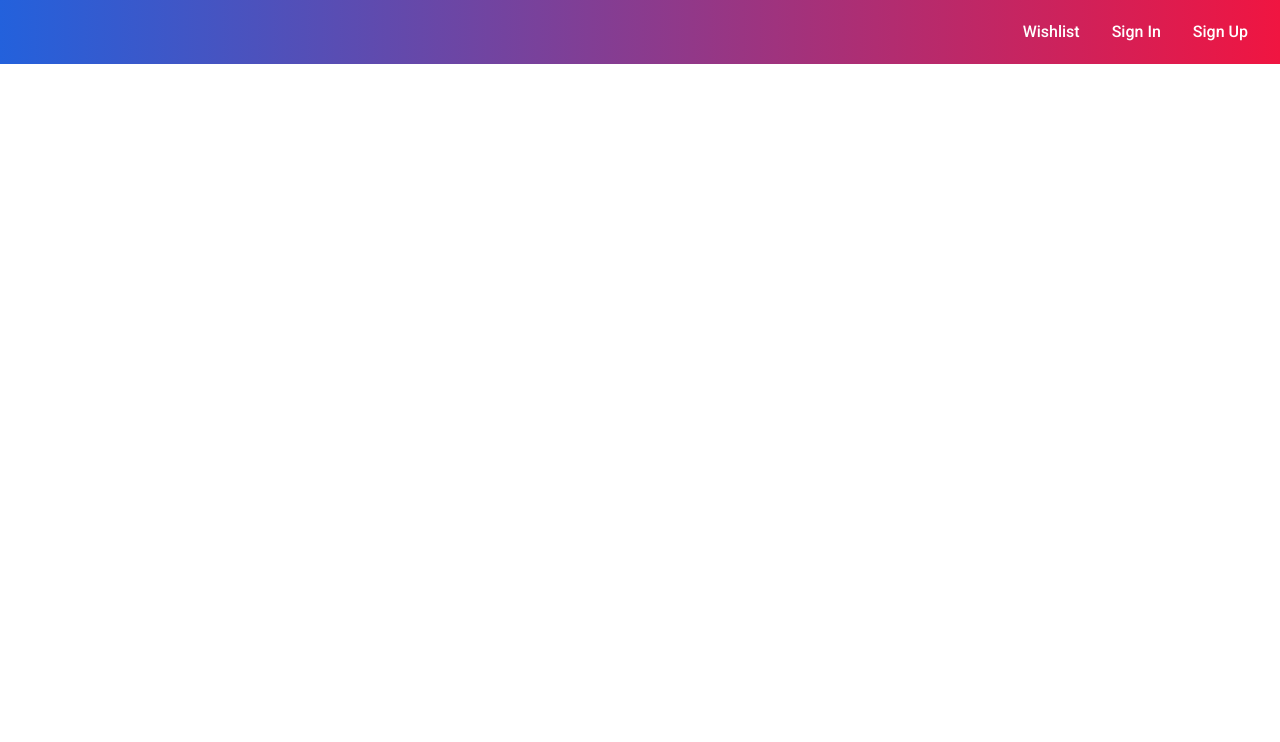
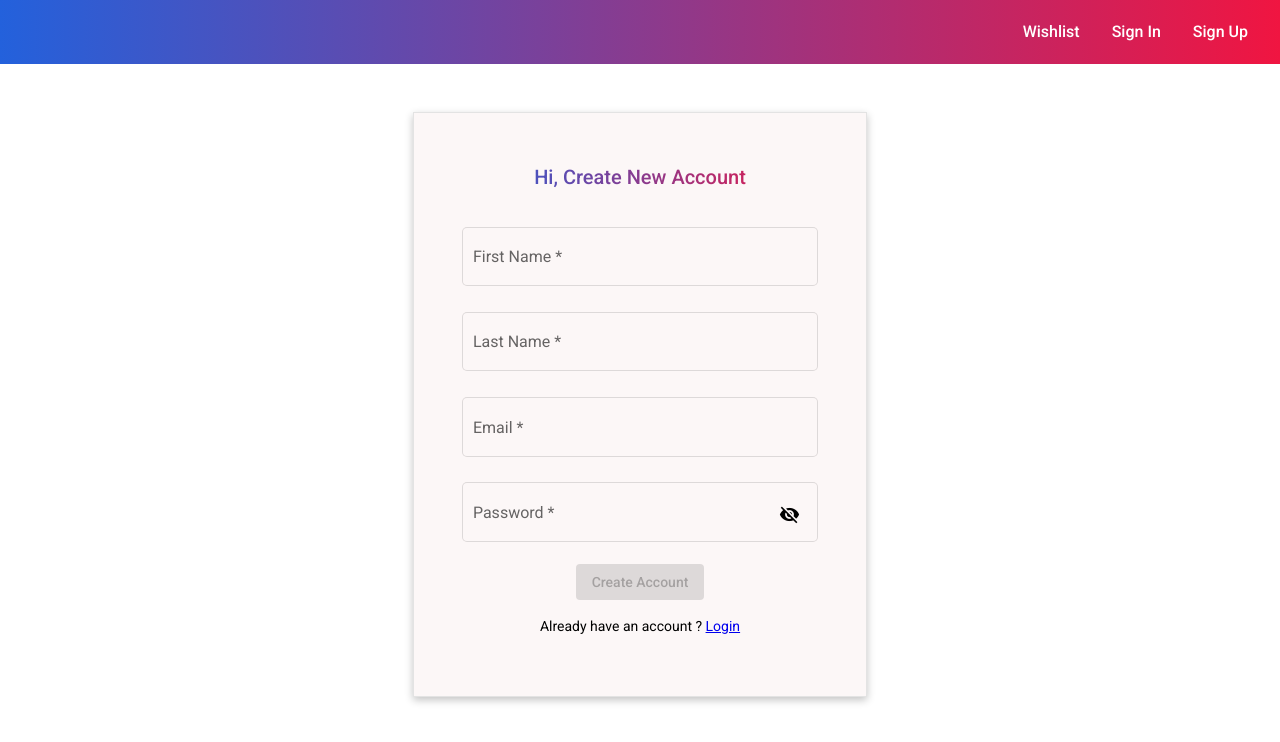
Before and after one commit to hemanthvh96/LTIECOM, an Angular app: page / in a window 1280 px wide. Shown: the top 742 px of the page. Built offline with nearby package versions, Linux system fonts and the light colour scheme.

Commit message:
add signup component and routing module

```diff
--- a/src/app/app.component.html
+++ b/src/app/app.component.html
@@ -1 +1,2 @@
 <app-header></app-header>
+<router-outlet></router-outlet>
--- /dev/null
+++ b/src/app/app.routing.module.ts
@@ -0,0 +1,17 @@
+import { NgModule } from '@angular/core';
+import { Routes, RouterModule } from '@angular/router';
+import { SignupComponent } from './signup/signup.component';
+
+const appRoutes: Routes = [
+    { path: '', component: SignupComponent },
+    { path: 'signup', component: SignupComponent },
+]
+
+@NgModule({
+    imports: [RouterModule.forRoot(appRoutes)],
+    exports: [RouterModule],
+})
+
+export class AppRoutingModule {
+
+}
--- a/src/app/shared/material.module.ts
+++ b/src/app/shared/material.module.ts
@@ -1,10 +1,12 @@
 import { NgModule } from '@angular/core';
 import { MatToolbarModule } from '@angular/material/toolbar';
 import { MatButtonModule } from '@angular/material/button';
+import { MatInputModule } from '@angular/material/input';
+import { MatIconModule } from '@angular/material/icon';
 
 @NgModule({
     declarations: [],
-    exports: [MatToolbarModule, MatButtonModule]
+    exports: [MatToolbarModule, MatButtonModule, MatInputModule, MatIconModule]
 })
 
 export class MaterialModule {
--- /dev/null
+++ b/src/app/signup/signup.component.css
@@ -0,0 +1,45 @@
+.signup-component {
+    padding: 3rem;
+}
+
+.form-header {
+    text-align: center;
+    margin-bottom: 30px;
+    background-image: linear-gradient(to right, #2361dc, #f01541);
+    background-clip: text;
+    color: transparent;
+}
+
+.signup-form {
+    width: 30%;
+    margin: 0 auto;
+    border: 1px solid #e3e3e3;
+    padding: 3rem;
+    background-color: rgb(252, 247, 247);
+    box-shadow: rgba(0, 0, 0, 0.24) 0px 3px 8px;
+}
+
+.mat-signup-form-field {
+    width: 100%;
+}
+
+.submit {
+    text-align: center;
+    margin-bottom: 1rem;
+}
+
+::ng-deep .mat-input-element {
+    font-size: 16px !important;
+}
+
+::ng-deep .mat-form-field-label {
+    font-size: 16px !important;
+}
+
+::ng-deep .mat-form-field-appearance-outline .mat-form-field-infix {
+    font-size: 16px !important;
+}
+
+.checkLogin {
+    text-align: center;
+}
--- /dev/null
+++ b/src/app/signup/signup.component.html
@@ -0,0 +1,38 @@
+<div class="signup-component">
+    <div class="form-wrapper">
+        <form class="signup-form" #signupForm="ngForm" (ngSubmit)="signupUser(signupForm)" novalidate>
+            <h2 class="form-header">Hi, Create New Account</h2>
+            <mat-form-field appearance="outline" class="mat-signup-form-field">
+                <mat-label>First Name</mat-label>
+                <input type="text" matInput ngModel name="firstname" #firstname="ngModel" required>
+                <mat-error *ngIf="firstname.errors?.['required']">First Name is required</mat-error>
+            </mat-form-field>
+            <mat-form-field appearance="outline" class="mat-signup-form-field">
+                <mat-label>Last Name</mat-label>
+                <input type="text" matInput ngModel name="lastname" #lastname="ngModel" required>
+                <mat-error *ngIf="lastname.errors?.['required']">Last Name is required</mat-error>
+            </mat-form-field>
+            <mat-form-field appearance="outline" class="mat-signup-form-field">
+                <mat-label>Email</mat-label>
+                <input type="email" matInput ngModel name="email" #email="ngModel" required email>
+                <mat-error *ngIf="email.errors?.['required']">Email is required</mat-error>
+                <mat-error *ngIf="email.errors?.['email']">Email needs to be proper</mat-error>
+            </mat-form-field>
+            <mat-form-field appearance="outline" class="mat-signup-form-field">
+                <mat-label>Password</mat-label>
+                <input [type]="hide ? 'password' : 'text'" matInput ngModel name="password" #password="ngModel"
+                    required>
+                <button mat-icon-button matSuffix (click)="hide = !hide" [attr.aria-label]="'Hide password'"
+                    [attr.aria-pressed]="hide">
+                    <mat-icon>{{hide ? 'visibility_off' : 'visibility'}}</mat-icon>
+                </button>
+                <mat-error *ngIf="password.errors?.['required']">Password is required</mat-error>
+            </mat-form-field>
+            <div class="submit">
+                <button type="submit" mat-raised-button color="primary" [disabled]="!signupForm.form.valid">Create
+                    Account</button>
+            </div>
+            <p class="checkLogin">Already have an account ? <a href="/">Login</a></p>
+        </form>
+    </div>
+</div>
--- /dev/null
+++ b/src/app/signup/signup.component.ts
@@ -0,0 +1,21 @@
+import { Component, OnInit } from '@angular/core';
+import { NgForm } from '@angular/forms';
+
+@Component({
+    selector: 'app-signup',
+    templateUrl: './signup.component.html',
+    styleUrls: ['./signup.component.css']
+})
+
+export class SignupComponent implements OnInit {
+
+    hide = true;
+    ngOnInit(): void {
+
+    }
+
+    signupUser(signupForm: NgForm) {
+        console.log(signupForm);
+        signupForm.resetForm();
+    }
+}
```
Also changed, not shown: src/app/app.module.ts (+10 -2 lines).
